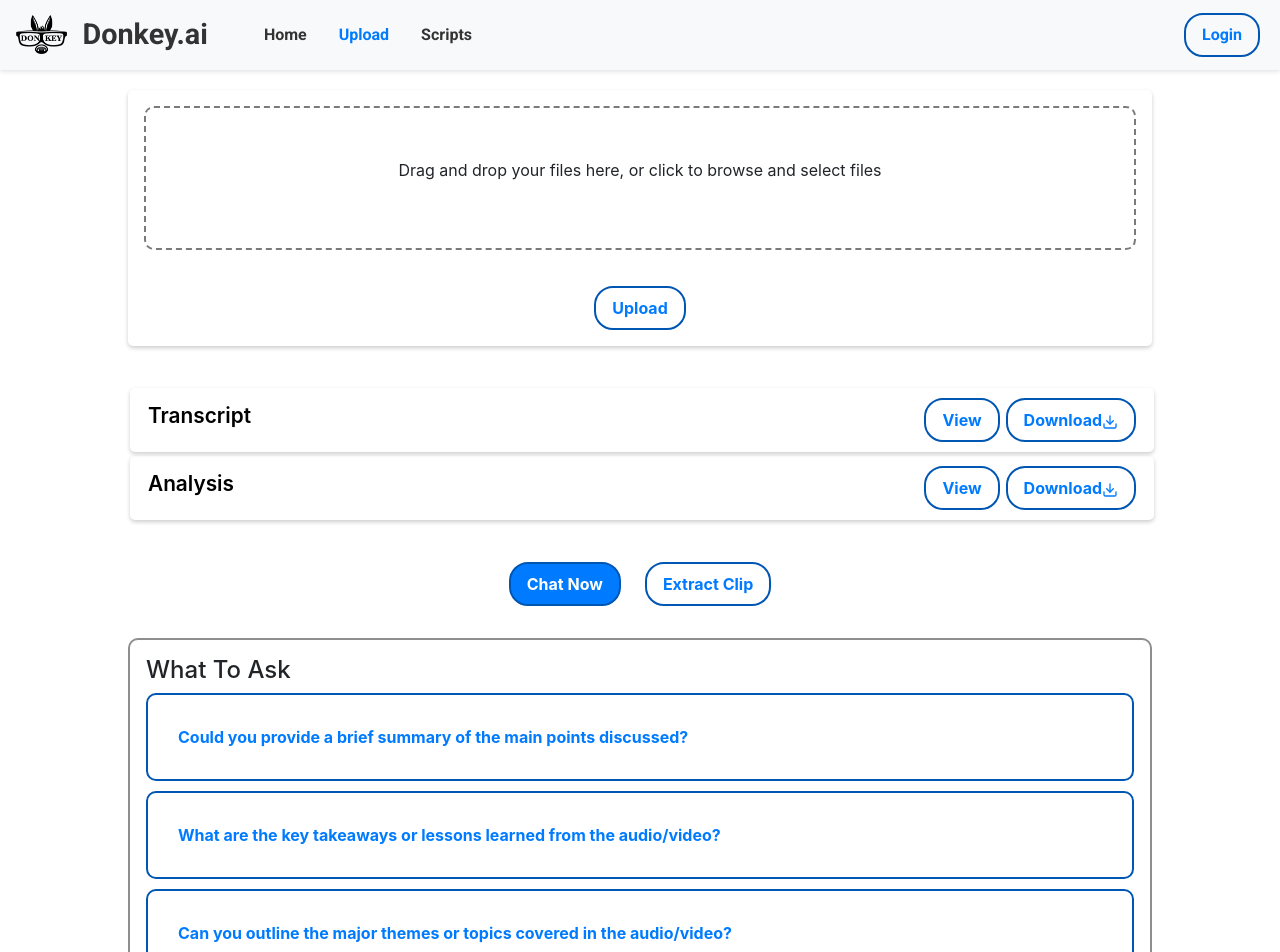
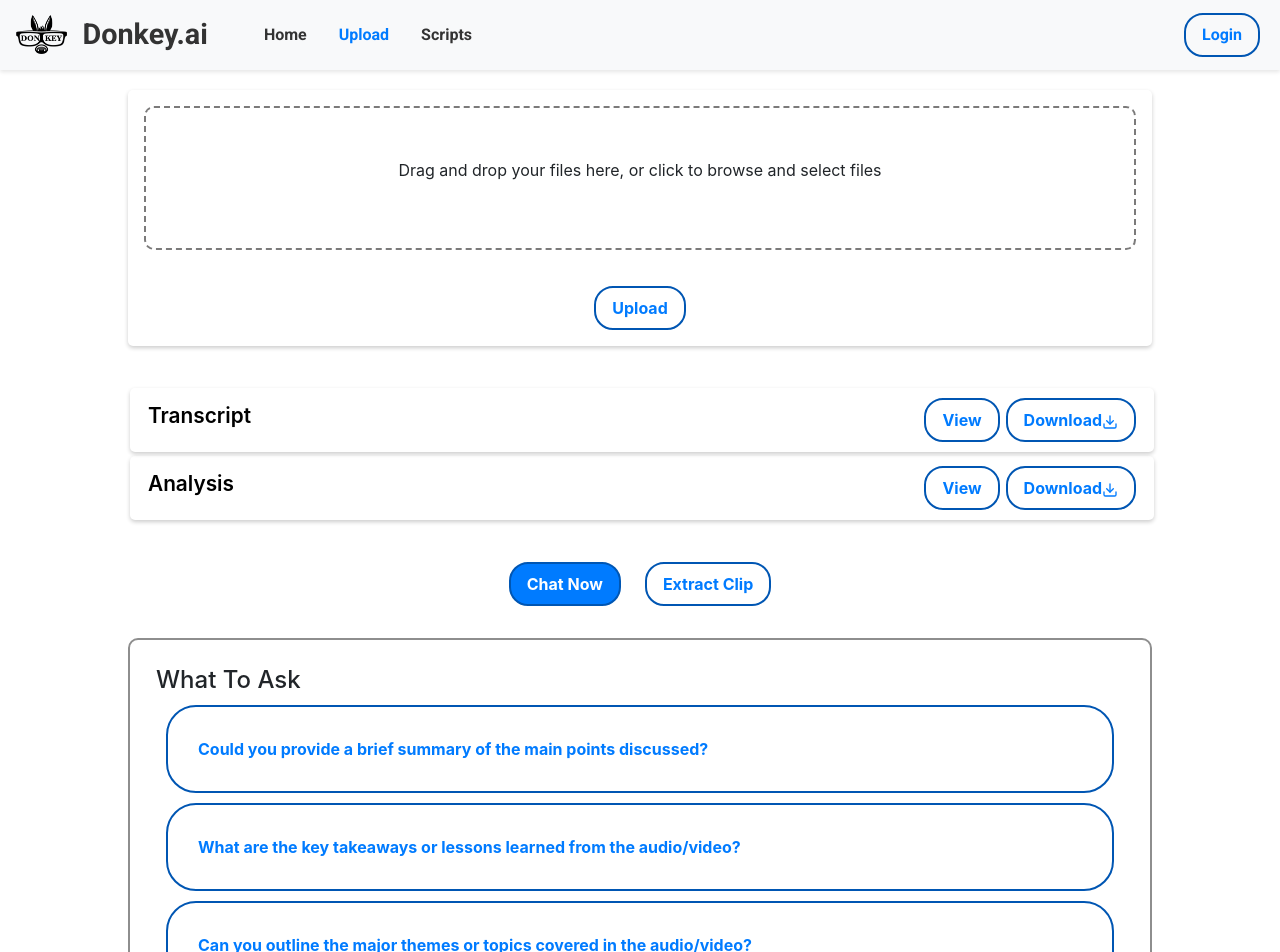
Before and after one commit to 499-Donkey/Donkey.ai, a React (Create React App) app in the folder client/: page /upload in a window 1280 px wide. Shown: the top 952 px of the page. Built offline with nearby package versions, Linux system fonts and the light colour scheme.

Commit message:
update style

```diff
--- a/client/src/pages/upload.tsx
+++ b/client/src/pages/upload.tsx
@@ -4,7 +4,7 @@ import "../styles/upload.css";
 import { getChatResponse } from "../network/chats_api";
 import { FiTrash2, FiDownload } from "react-icons/fi";
 import { Message } from "../models/message";
-import extractDonkeyPic from '../assets/extract_donkey.png';
+
 
 const PreQuestions = [
   {
--- a/client/src/styles/upload.css
+++ b/client/src/styles/upload.css
@@ -1,5 +1,3 @@
-
-
 .upload-container {
   display: flex;
   flex-direction: column;
@@ -240,12 +238,13 @@
 
 .pre-questions-container{
   padding: 6px;
+  margin: 10px;
 }
 
 .chat-history-pre-question {
-  margin-bottom: 10px;
+  margin: 10px;
   padding: 30px;
-  border-radius: 10px;
+  border-radius: 30px;
   border: 2px solid #0056b3;
   background-color: transparent;
   color: #007bff;
```
